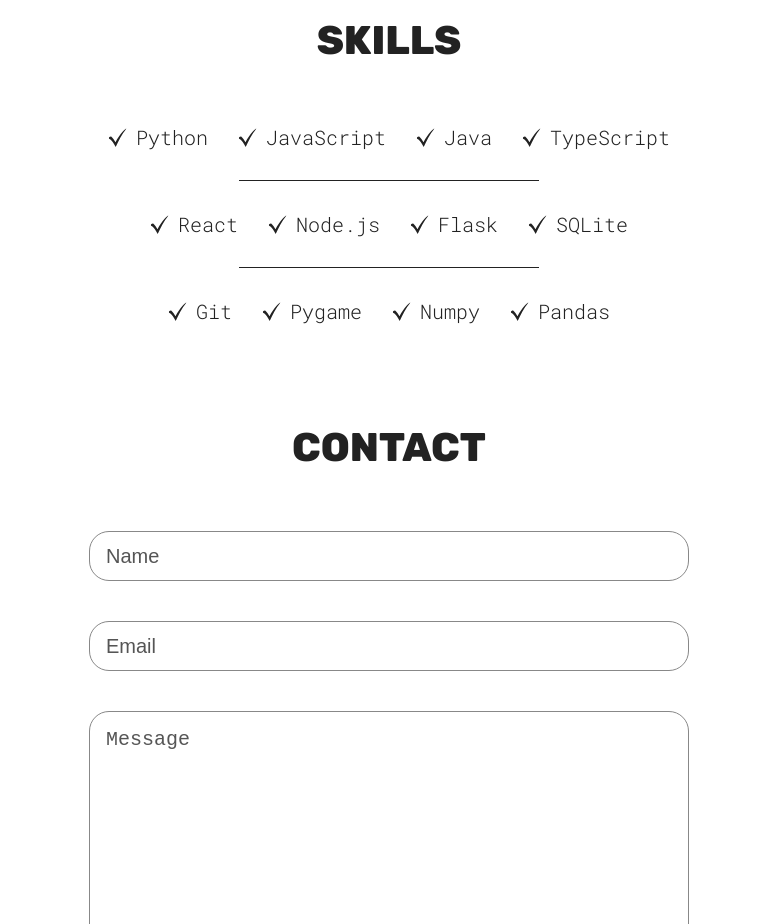
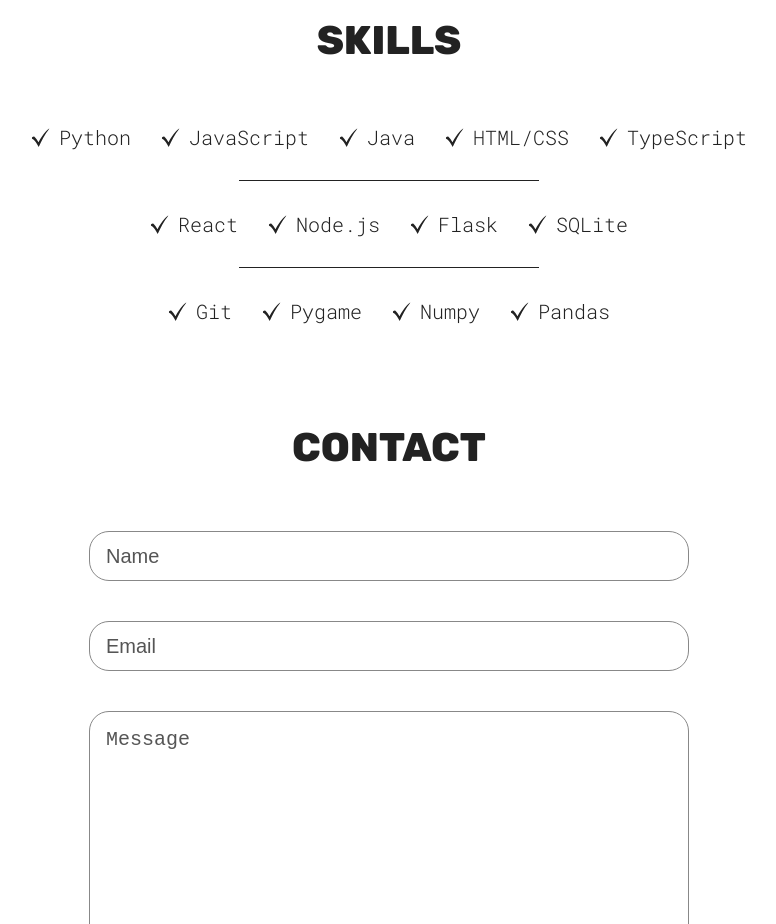
Before and after one commit to nickw0ng/Portfolio-Website, a React (Vite) app: page / in a window 1280 px wide. Shown: the part 1360-2284 px from the top of the page, without its empty margins (251-1027 px from the left). Built offline with nearby package versions, Linux system fonts and the light colour scheme.

Commit message:
updated resume

```diff
--- a/src/sections/Skills/Skills.jsx
+++ b/src/sections/Skills/Skills.jsx
@@ -15,6 +15,7 @@ function Skills() {
         <SkillList src={checkMarkIcon} skill="Python" />
         <SkillList src={checkMarkIcon} skill="JavaScript" />
         <SkillList src={checkMarkIcon} skill="Java" />
+        <SkillList src={checkMarkIcon} skill="HTML/CSS" />
         <SkillList src={checkMarkIcon} skill="TypeScript" />
       </div>
       <hr />
```
Also changed, not shown: 1 other file (tests, documents, lock files or other folders).
